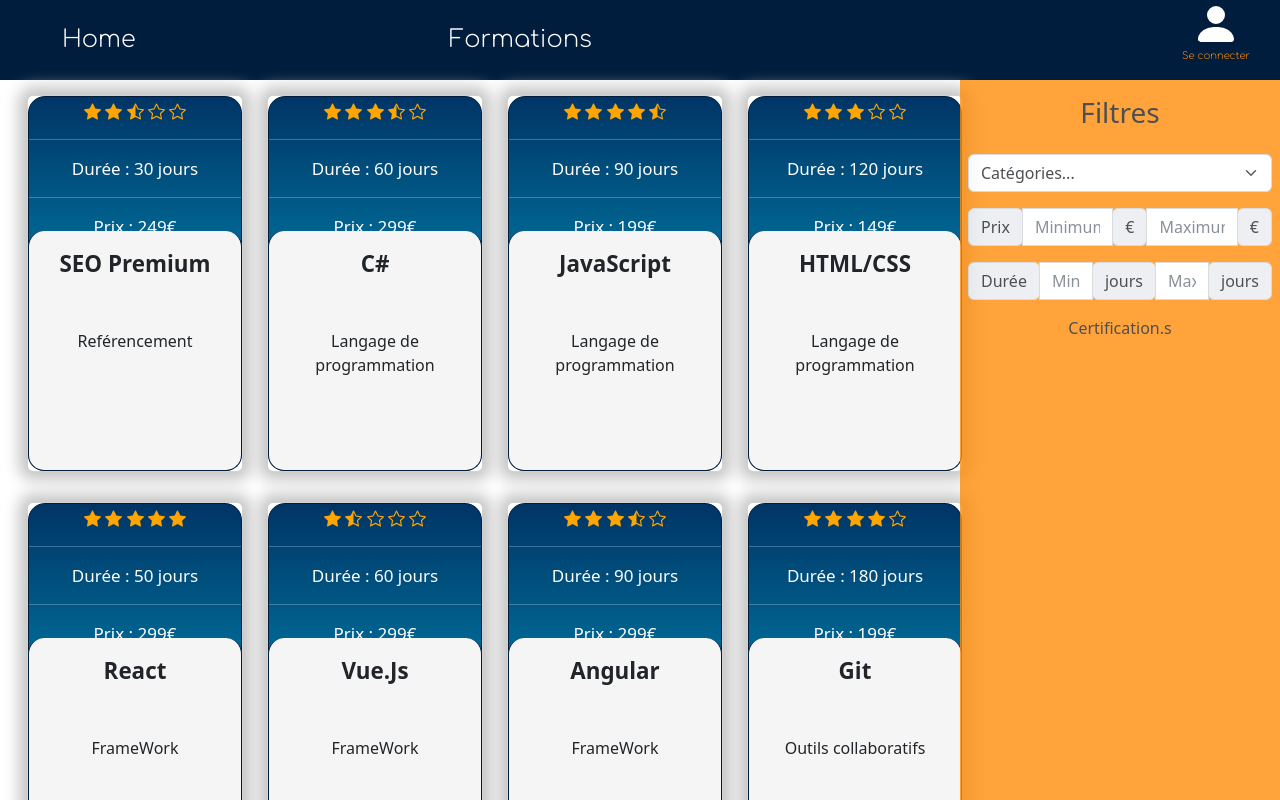
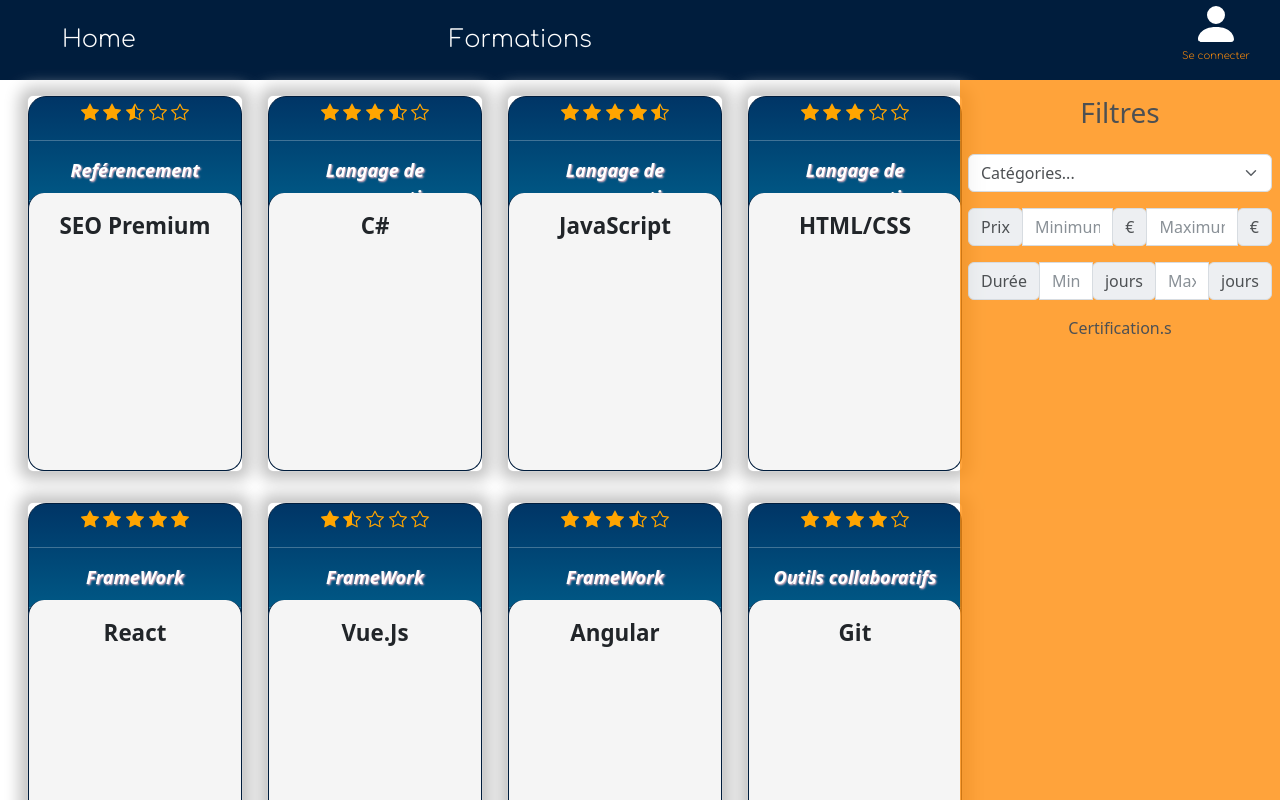
Before and after one commit to Beu-nwa/projet-fil-rouge-formation-.Net, a React (Create React App) app in the folder projet-fil-rouge/: page /formation in a window 1280 px wide. Shown: the top 800 px of the page. Built offline with nearby package versions, Linux system fonts and the light colour scheme; a web font is replaced by a local one.

Commit message:
cards modifs

```diff
--- a/projet-fil-rouge/src/Components/Component/Formation/OneCardComp/OneCardComp.css
+++ b/projet-fil-rouge/src/Components/Component/Formation/OneCardComp/OneCardComp.css
@@ -9,6 +9,15 @@
 }
 
 
+.cate{
+    font-weight: bold;
+    font-style: oblique;
+    text-shadow: 1px 1px 2px pink;
+
+}
+
+
+
 .card-image {
     height: 375px;
     width: 100%;
@@ -18,15 +27,14 @@
     background: #0a3394;
     background: linear-gradient(to top,#00b4d8, #003566);
     color: white;
-    font-size: 17px;
+    font-size: 18px;
+    padding: 0px;
     font-weight: 450;
 }
 
 
 
-hr {
-    margin: 1px;
-}
+
 
 .card-description {
     display: flex;
@@ -34,7 +42,7 @@
     gap: 1em;
     flex-direction: column;
     background-color: #f5f5f5;
-    height: 240px;
+    height: 278px;
     width: 100%;
     bottom: 0;
     border-radius: 1em 1em 1em 1em;
@@ -43,6 +51,7 @@
     border-right: solid 1px #001d3d;
     transition: all 1s cubic-bezier(0.645, 0.045, 0.355, 1);
     padding: 1rem;
+
 }
 
 .text-title {
@@ -57,20 +66,30 @@
 
 
 .card:hover .card-description {
-    transform: translateY(20%);
+    transform: translateY(25%);
 }
 
 .btn-post,
 .btn-cart {
     display: none;
+
 }
 
 .card:hover .text-title {
-    display: none;
+    display:none;
+    opacity:0;
+    width:0;
+    height:0;
+    overflow:hidden;
+    box-sizing:border-box;
+    position:relative;
+    transition: all 2s;
+
 }
 
 .card:hover .text-body {
     display: none;
+    transition: 1s;
 }
 
 .card:hover .card-description {
@@ -78,24 +97,34 @@
     position: absolute;
     flex-direction: row;
     justify-content: center;
-    background-color: #f5f5f5;
+    background-color: #818181;
     height: 17%;
     width: 100%;
     bottom: 0;
     border-radius: 1em 1em 1em 1em;
     border: solid #FFD60A;
     padding: 1rem;
+
+}
+
+.Linkbtn{
+    text-decoration: none;
 }
 
 .card:hover .btn-post {
     display:flex;
+    width: 110px;
+    justify-content: center;
     background-color: orange;
     border: solid 1px rgb(70, 70, 70);
     border-radius: 1em;
+    transition: 5s;
 }
 
 .card:hover .btn-cart {
     display: flex;
+    width: 110px;
+    justify-content: center;
     background-color: orange;
     border: solid 1px rgb(70, 70, 70);
     border-radius: 1em;
--- a/projet-fil-rouge/src/Components/Component/Formation/OneCardComp/OneCardComp.jsx
+++ b/projet-fil-rouge/src/Components/Component/Formation/OneCardComp/OneCardComp.jsx
@@ -15,25 +15,27 @@
           <div className='col col-sm-5 col-lg-4 col-xl-3'>
             <div className="card" >
               <div className="card-image"> <CareScaleComponent note={forma.note} /> <hr />
+                <div className='cate'>{forma.category}</div>
+                <hr />
                 Durée : {forma.durée} jours
                 <hr />
                 Prix : {forma.price}€
                 <hr />
                 Débute le : {forma.sessions}
                 <hr />
-                Adresse : {forma.lieux}
+                Certification : {forma.certification}
               </div>
               <div className="card-description">
                 <div className="text-title">
                   {forma.name}
                 </div>
-                <Link to='/formation/'>
+                <Link to='/formation/' className='Linkbtn'>
                   <button className='btn-post'> Détails</button>
                 </Link>
-                <Link to='/cart'>
+                <Link to='/cart' className='Linkbtn'>
                   <button className='btn-cart'> Sauvegarder </button>
                 </Link>
-                <div className="text-body">{forma.category}<br />{forma.image}</div>
+                <div className="text-body">{forma.image}</div>
               </div>
             </div>
           </div>
--- a/projet-fil-rouge/src/datas/formations.js
+++ b/projet-fil-rouge/src/datas/formations.js
@@ -11,7 +11,8 @@
         sessions: "02/01/2023",
         lieux : "80 rue boule jiminy 59800 Lille",
         description: "Lorem ipsum dolor sit amet, consectetur adipiscing elit. Quisque commodo rhoncus ligula.",
-        note : 5
+        note : 5,
+        certification : "Oui"
     },
     {
         id: 2,
@@ -25,7 +26,8 @@
         sessions: "04/04/2023",
         lieux : "80 rue boule jiminy 59800 Lille",
         description: "Lorem ipsum dolor sit amet, consectetur adipiscing elit. Quisque commodo rhoncus ligula.",
-        note: 7
+        note: 7,
+        certification : "Non"
 
     },
     {
@@ -40,7 +42,8 @@
         sessions: "12/01/2023",
         lieux : "80 rue boule jiminy 59800 Lille",
         description: "Lorem ipsum dolor sit amet, consectetur adipiscing elit. Quisque commodo rhoncus ligula.",
-        note : 9
+        note : 9,
+        certification : "Non"
     },
     {
         id: 4,
@@ -54,7 +57,8 @@
         sessions: "20/10/2023",
         lieux : "80 rue boule jiminy 59800 Lille",
         description: "Lorem ipsum dolor sit amet, consectetur adipiscing elit. Quisque commodo rhoncus ligula.",
-        note : 6
+        note : 6,
+        certification : "Oui"
     },
     {
         id: 5,
@@ -68,7 +72,8 @@
         sessions: "09/05/2023",
         lieux : "80 rue boule jiminy 59800 Lille",
         description: "Lorem ipsum dolor sit amet, consectetur adipiscing elit. Quisque commodo rhoncus ligula.",
-        note : 10
+        note : 10,
+        certification : "Oui"
     },
     {
     id: 6,
@@ -82,7 +87,8 @@
         sessions: "20/12/2022",
         lieux : "80 rue boule jiminy 59800 Lille",
         description: "Lorem ipsum dolor sit amet, consectetur adipiscing elit. Quisque commodo rhoncus ligula.",
-        note :3
+        note :3,
+        certification : "Non"
     },
     {
         id: 7,
@@ -96,7 +102,8 @@
         sessions: "03/01/2023",
         description: "Lorem ipsum dolor sit amet, consectetur adipiscing elit. Quisque commodo rhoncus ligula.",
         lieux : "80 rue boule jiminy 59800 Lille",
-        note : 7
+        note : 7,
+        certification : "Oui"
     },
     {
         id: 8,
@@ -110,7 +117,8 @@
         sessions: "20/02/2023",
         lieux : "80 rue boule jiminy 59800 Lille",
         description: "Lorem ipsum dolor sit amet, consectetur adipiscing elit. Quisque commodo rhoncus ligula.",
-        note : 8
+        note : 8,
+        certification : "Non"
     },
     {
         id: 9,
@@ -124,6 +132,7 @@
         sessions: "10/07/2023",
         lieux : "80 rue boule jiminy 59800 Lille",
         description: "Lorem ipsum dolor sit amet, consectetur adipiscing elit. Quisque commodo rhoncus ligula.",
-        note : 2
+        note : 2,
+        certification : "Non"
     }
 ]
```
